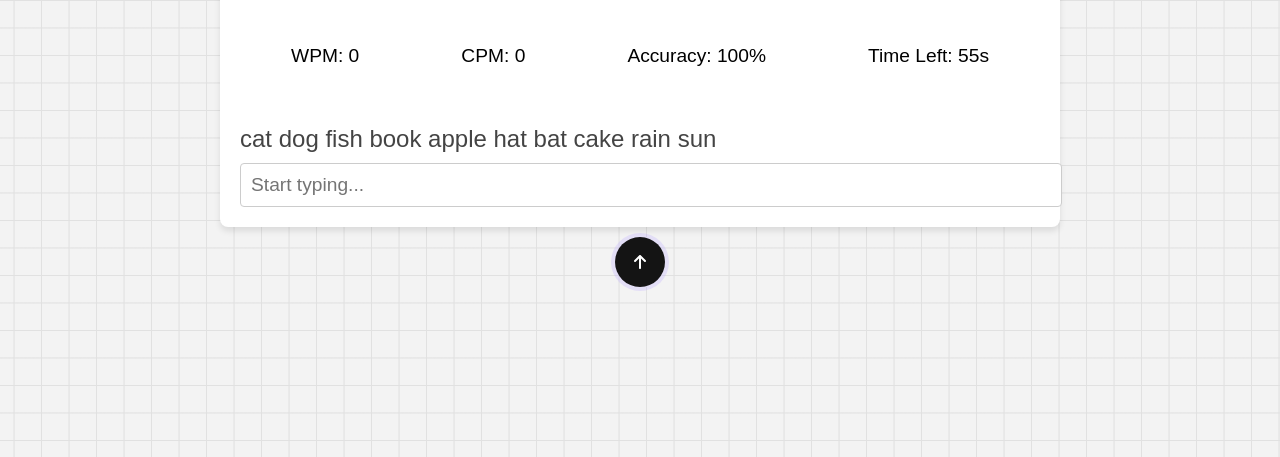
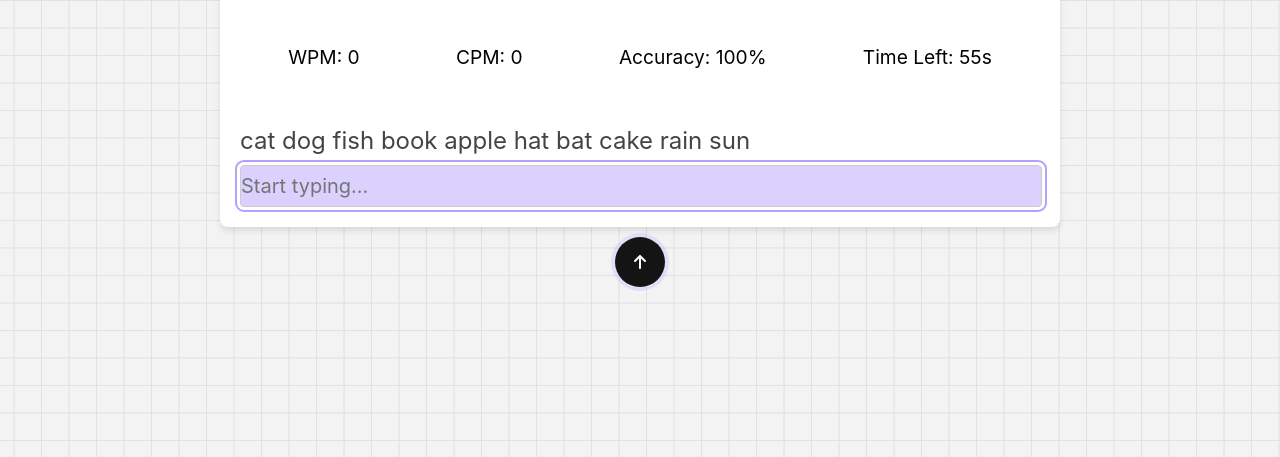
Before and after one commit to RapidType/RapidType.github.io, a plain HTML site: page test.html in a window 1280 px wide. Shown: the part 343-800 px from the top of the page. Drawn offline with Linux system fonts and the light colour scheme.

Commit message:
updated input field design

```diff
--- a/style.css
+++ b/style.css
@@ -4,7 +4,7 @@ html {
   margin: 0;
   padding: 0;
   box-sizing: border-box;
-  font-family: Arial, sans-serif;
+  font-family: -apple-system, BlinkMacSystemFont, 'Segoe UI', Roboto, Oxygen, Ubuntu, Cantarell, 'Open Sans', 'Helvetica Neue', sans-serif;
 }
 
 body {
@@ -85,10 +85,12 @@ h1 {
 #text-input {
   margin-top: 10px;
   width: 100%;
-  padding: 10px;
+  height: 40px;
+  padding: 0px;
   font-size: 1.2em;
   border: 1px solid #ccc;
   border-radius: 4px;
+  font-size: 20px;
 }
 
 /* Popup Card */
@@ -195,3 +197,18 @@ h1 {
 #restart-btn:hover {
   background-color: #218838;
 }
+
+.input {
+  border-radius: 10px;
+  outline: 2px solid rgb(181, 160, 255);
+  border: 0;
+  font-family: -apple-system, BlinkMacSystemFont, 'Segoe UI', Roboto, Oxygen, Ubuntu, Cantarell, 'Open Sans', 'Helvetica Neue', sans-serif;
+  background-color: rgb(219, 209, 255);
+  outline-offset: 3px;
+  transition: 0.25s;
+}
+
+.input:focus {
+  outline-offset: 5px;
+  background-color: #fff
+}
--- a/test.html
+++ b/test.html
@@ -17,7 +17,7 @@
     </div>
     <div class="typing-area">
       <div id="text-display"></div>
-      <input type="text" id="text-input" placeholder="Start typing..." />
+      <input class="input" type="text" id="text-input" placeholder="Start typing..." />
     </div>
     <button id="go-home-btn" class="go-home-btn"><svg class="svgIcon" viewBox="0 0 384 512">
       <path
```
